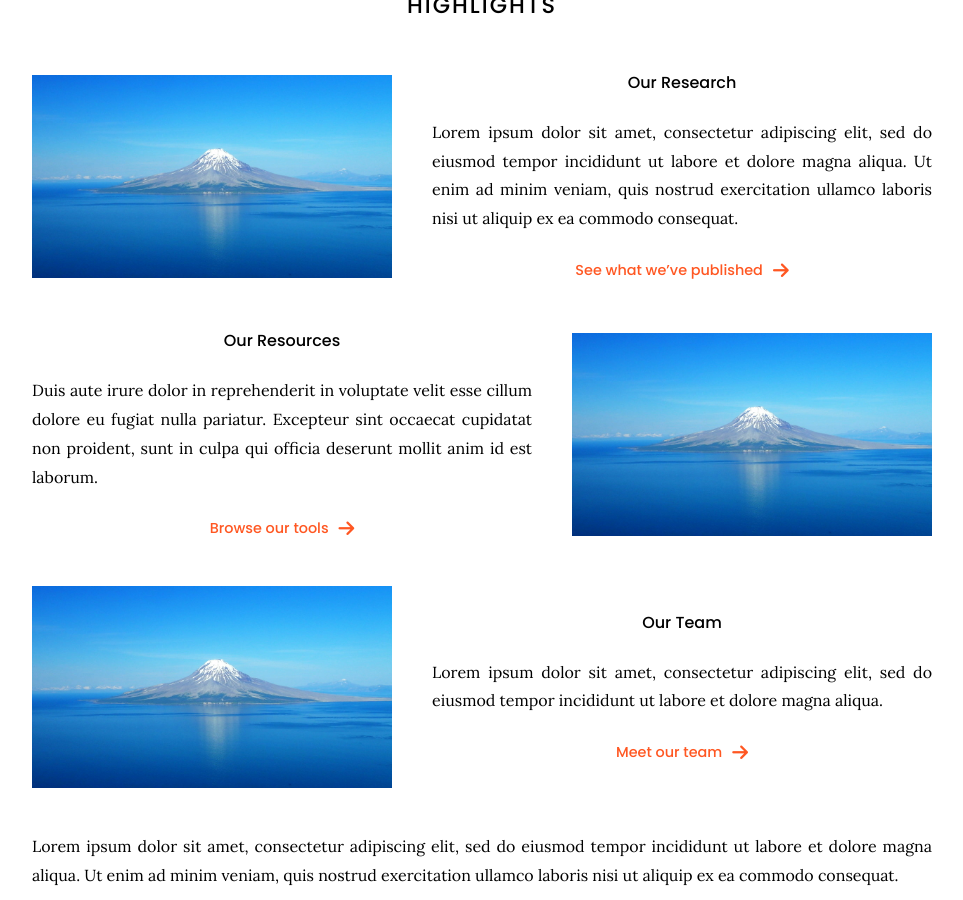
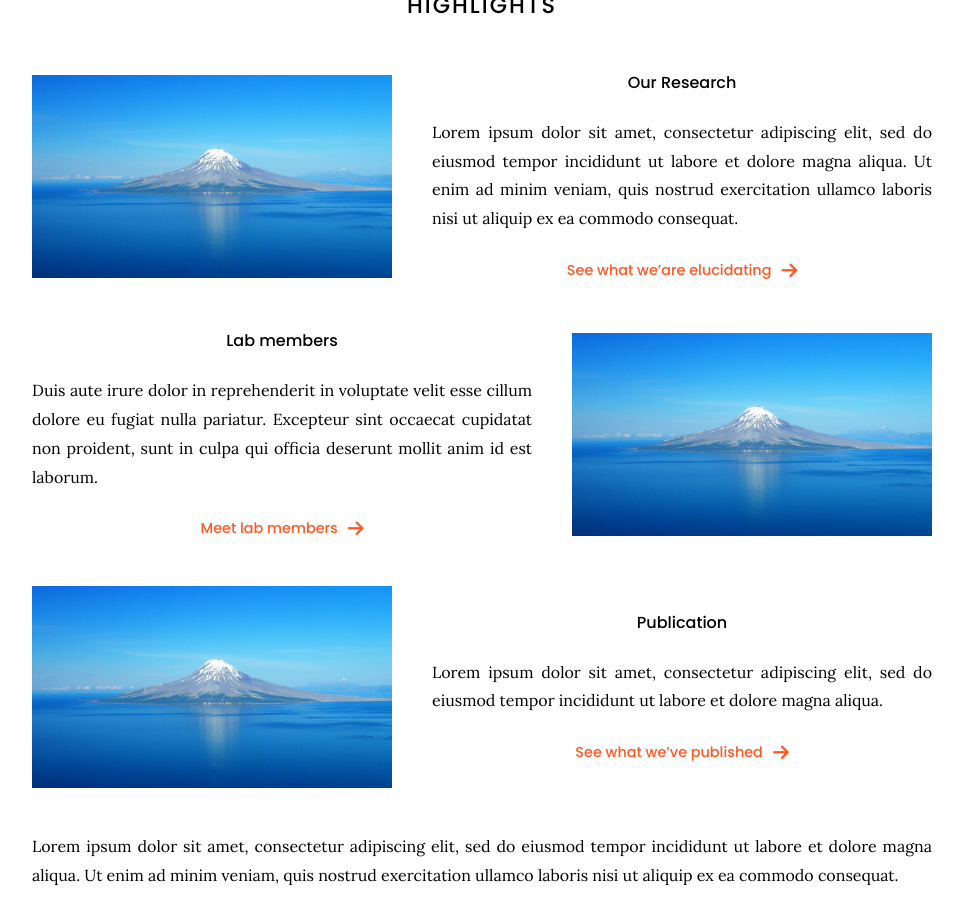
Before and after one commit to ishibaki/ishibashi-lab.github.io, a Jekyll site: the page built from index.md, in a window 1280 px wide and 900 px high, scrolled down 783 px. Shown: the whole window, without its empty margins (158-1121 px from the left). Built offline with Jekyll 4.4.1, drawn with Linux system fonts in a browser that asks for light colours; part of the change alters nothing that is shown.

Commit message:
Update index.md

```diff
--- a/index.md
+++ b/index.md
@@ -39,7 +39,51 @@ Ut enim ad minim veniam, quis nostrud exercitation ullamco laboris nisi ut aliqu
 
 {%
   include link.html
-  link="research"
+  link="about"
+  text="See what we'are elucidating"
+  icon="fas fa-arrow-right"
+  flip=true
+%}
+{:.center}
+{% endcapture %}
+
+{%
+  include feature.html
+  image="images/photo.jpg"
+  link="about"
+  title="Our Research"
+  text=text
+%}
+
+{% capture text %}
+Duis aute irure dolor in reprehenderit in voluptate velit esse cillum dolore eu fugiat nulla pariatur.
+Excepteur sint occaecat cupidatat non proident, sunt in culpa qui officia deserunt mollit anim id est laborum.
+
+{%
+  include link.html
+  link="members"
+  text="Meet lab members"
+  icon="fas fa-arrow-right"
+  flip=true
+%}
+{:.center}
+{% endcapture %}
+
+{%
+  include feature.html
+  image="images/photo.jpg"
+  link="members"
+  title="Lab members"
+  flip=true
+  text=text
+%}
+
+{% capture text %}
+Lorem ipsum dolor sit amet, consectetur adipiscing elit, sed do eiusmod tempor incididunt ut labore et dolore magna aliqua.
+
+{%
+  include link.html
+  link="publication"
   text="See what we've published"
   icon="fas fa-arrow-right"
   flip=true
@@ -50,52 +94,8 @@ Ut enim ad minim veniam, quis nostrud exercitation ullamco laboris nisi ut aliqu
 {%
   include feature.html
   image="images/photo.jpg"
-  link="research"
-  title="Our Research"
-  text=text
-%}
-
-{% capture text %}
-Duis aute irure dolor in reprehenderit in voluptate velit esse cillum dolore eu fugiat nulla pariatur.
-Excepteur sint occaecat cupidatat non proident, sunt in culpa qui officia deserunt mollit anim id est laborum.
-
-{%
-  include link.html
-  link="tools"
-  text="Browse our tools"
-  icon="fas fa-arrow-right"
-  flip=true
-%}
-{:.center}
-{% endcapture %}
-
-{%
-  include feature.html
-  image="images/photo.jpg"
-  link="resources"
-  title="Our Resources"
-  flip=true
-  text=text
-%}
-
-{% capture text %}
-Lorem ipsum dolor sit amet, consectetur adipiscing elit, sed do eiusmod tempor incididunt ut labore et dolore magna aliqua.
-
-{%
-  include link.html
-  link="team"
-  text="Meet our team"
-  icon="fas fa-arrow-right"
-  flip=true
-%}
-{:.center}
-{% endcapture %}
-
-{%
-  include feature.html
-  image="images/photo.jpg"
-  link="team"
-  title="Our Team"
+  link="publication"
+  title="Publication"
   text=text
 %}
 
```
